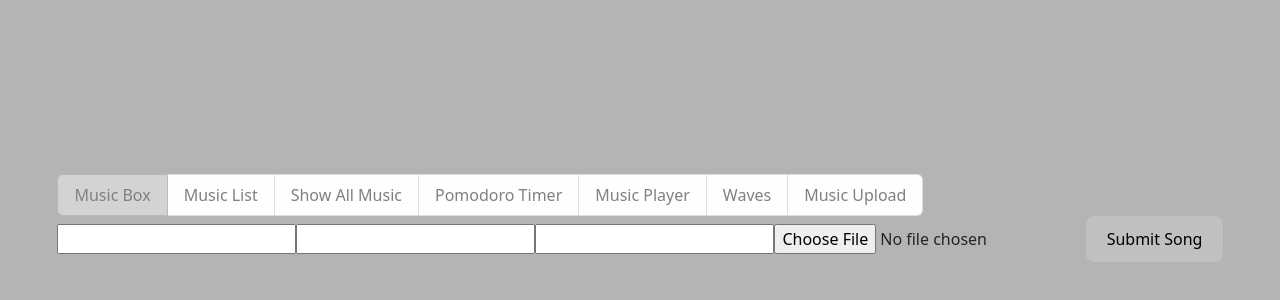
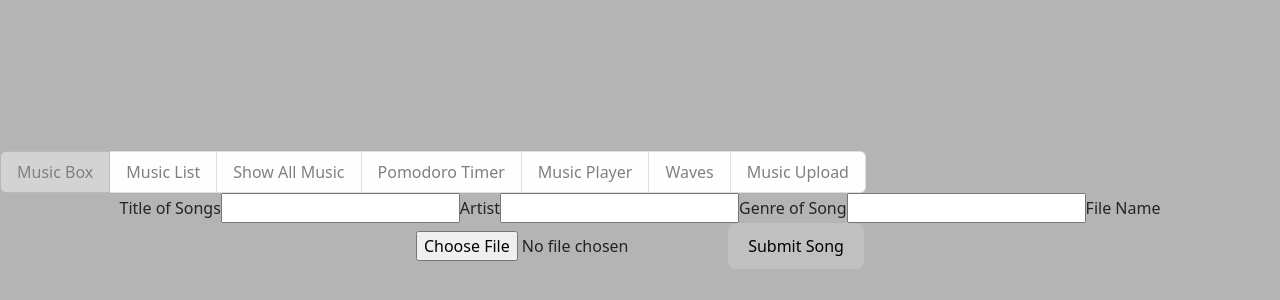
Before and after one commit to DFloating/Music-Box, a React (Vite) app: page /MusicUpload in a window 1280 px wide. Shown: the part 182-482 px from the top of the page. Built offline with nearby package versions, Linux system fonts and the light colour scheme; no server answers; the database is empty.

Commit message:
added labels and upload limit to music upload

```diff
--- a/src/components/MusicUpload.jsx
+++ b/src/components/MusicUpload.jsx
@@ -10,8 +10,12 @@ const MusicUpload = ({supabase}) => {
 
   const [file, setfile] = useState([]);
 
+  const [submitStatus, setSubmitStatus ] = useState(false);
+
   const uploadSong = async (e) => {
     e.preventDefault();
+    if (submitStatus) return alert("calm down you have already submitted");
+    setSubmitStatus(true);
     const filename = `${file.name}`;
 
     //upload song data to supabase tables
@@ -53,11 +57,16 @@ const MusicUpload = ({supabase}) => {
   return(
     <div>
       <form onSubmit={uploadSong}>
+        <label>Title of Songs</label>
         <input type="text" name="title" required onChange={handleFormText} />
+        <label>Artist</label>
         <input type="text" name="artist" onChange={handleFormText} />
+        <label>Genre of Song</label>
         <input type="text" name="genre" onChange={handleFormText} />
+        <label>File Name</label>
         <input type="file" name="mp3" accept=".mp3,audio/*" required onChange={handleFileSelected} />
         <button type="submit">Submit Song</button>
+        <p>{submitStatus && "You have submitted a song"}</p>
       </form>
     </div>
   )
```
